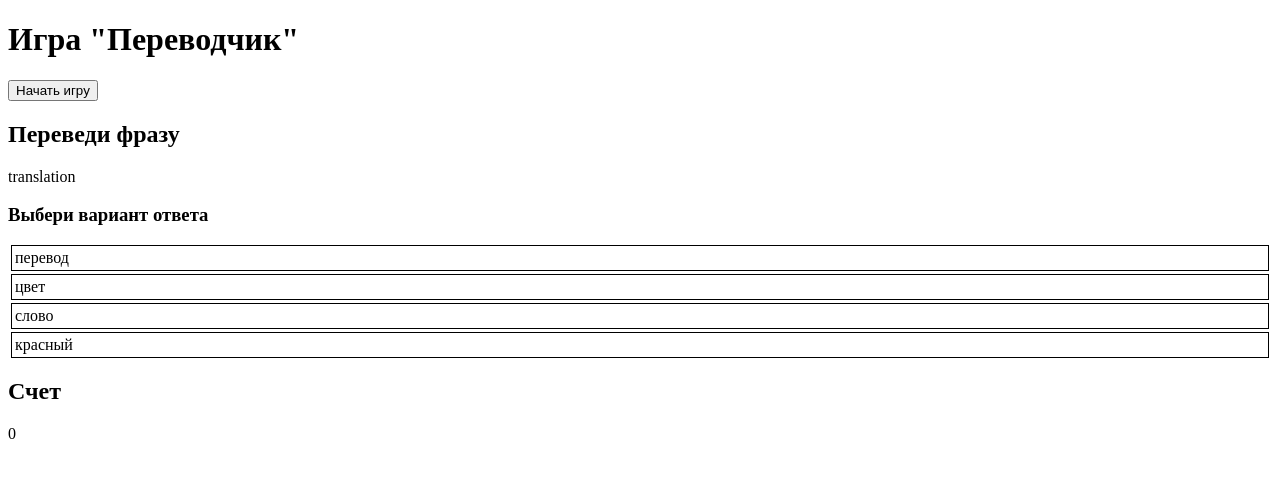
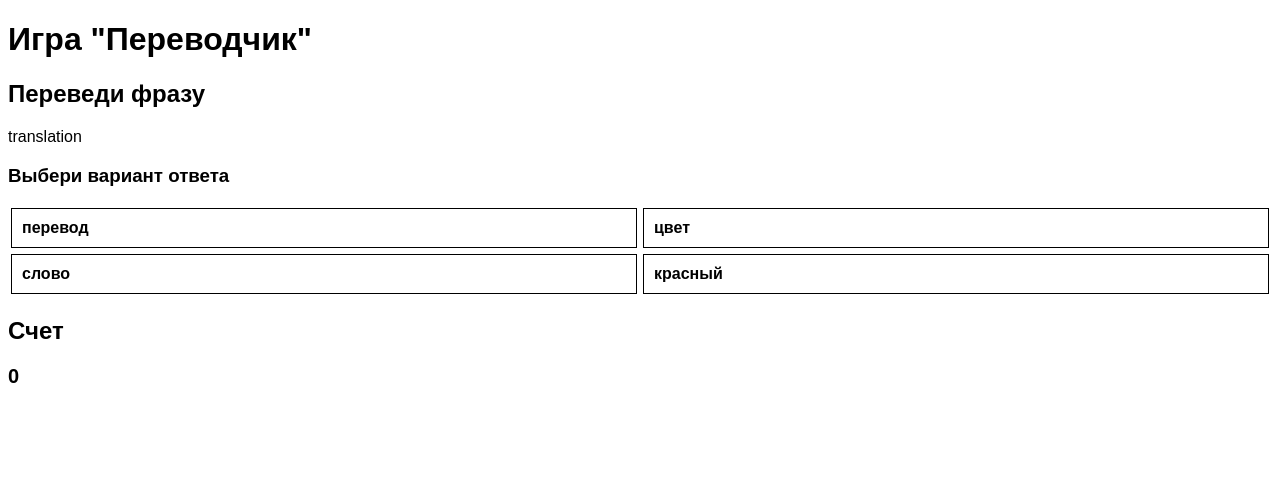
Before and after one commit to sozhegov/serezha, a plain HTML site: page translate_it/index.html in a window 1280 px wide. Both pictures are taken after a click on the button "Начать игру". Drawn offline with Linux system fonts and the light colour scheme.

Commit message:
Update translate it game

```diff
--- a/translate_it/index.html
+++ b/translate_it/index.html
@@ -1,61 +1,53 @@
-<!DOCTYPE html>
+<!doctype html>
 <html lang="en">
     <head>
         <meta charset="UTF-8" />
+        <meta name="viewport" content="width=device-width, initial-scale=1, user-scalable=no, minimum-scale=1.0" />
         <title>Translate it</title>
-        <style>
-            .translate-variant {
-                margin: 3px;
-                padding: 3px;
-                border: solid 1px black;
-            }
-            .translate-variant:hover {
-                cursor: pointer;
-                background-color: silver;
-            }
-        </style>
+        <link rel="stylesheet" href="translate_it.css" />
     </head>
     <body>
         <h1>Игра "Переводчик"</h1>
-        <button onclick="startGame()">Начать игру</button>
-        <h2>Переведи фразу</h2>
-        <div>
-            <p id="phrase"></p>
-            <h3>Выбери вариант ответа</h3>
-            <div id="translation"></div>
+        <button onclick="start(event)">Начать игру</button>
+        <div class="game-container hide" id="game-container">
+            <h2>Переведи фразу</h2>
+            <div class="select-variant">
+                <p id="phrase"></p>
+                <h3>Выбери вариант ответа</h3>
+                <div id="translation"></div>
+            </div>
+            <h2>Счет</h2>
+            <div id="points">0</div>
         </div>
-        <h2>Счет</h2>
-        <p id="points">0</p>
         <script src="translate_it.js"></script>
         <script type="text/javascript">
             const dictionary = {
-               'head': 'голова',
-               'body': 'тело',
-               'title': 'заголовок',
-               'color': 'цвет',
-               'white': 'белый',
-               'blue': 'синий',
-               'red': 'красный',
-               'style': 'стиль',
-               'width': 'ширина',
-               'solid': 'сплошной',
-               'black': 'черный',
-               'background': 'фон',
-               'game': 'игра',
-               'start': 'начать',
-               'translation': 'перевод',
-               'phrase': 'фраза',
-               'ask': 'спросить',
-               'word': 'слово',
+                head: "голова",
+                body: "тело",
+                title: "заголовок",
+                color: "цвет",
+                white: "белый",
+                blue: "синий",
+                red: "красный",
+                style: "стиль",
+                width: "ширина",
+                solid: "сплошной",
+                black: "черный",
+                background: "фон",
+                game: "игра",
+                start: "начать",
+                translation: "перевод",
+                phrase: "фраза",
+                ask: "спросить",
+                word: "слово"
+            };
+            const maxFails = 3;
+
+            function start(event) {
+                const gameContainer = document.getElementById("game-container");
+                const game = new TranslateIt(gameContainer, dictionary, maxFails)
+                game.startGame(event);
             }
-            const pointsStep = 10
-            const maxFails = 3
-            let points = 0
-            let fails = 0
-            let currentWord = ''
-            const pointsElement = document.getElementById('points')
-            const phraseElement = document.getElementById('phrase')
-            const translationElement = document.getElementById('translation')
         </script>
     </body>
 </html>
--- /dev/null
+++ b/translate_it/translate_it.css
@@ -0,0 +1,51 @@
+body {
+    font-family: Arial, Helvetica, sans-serif;
+}
+
+.game-container {
+    position: relative;
+    width: 100%;
+    height: 80%;
+    margin: 0;
+    padding: 0;
+    border: none;
+}
+.select-variant {
+    width: 100%;
+}
+#translation {
+    width: 100%;
+    display: flex;
+    flex-direction: row;
+    flex-wrap: wrap;
+}
+.translate-variant {
+    margin: 3px;
+    width: calc(50% - 28px);
+    padding: 10px;
+    border: solid 1px black;
+    font-weight: bold;
+    transition-property: background-color;
+    transition-duration: 1s;
+}
+.translate-variant:hover {
+    cursor: pointer;
+}
+
+.flash-red {
+    background-color: rgba(255, 0, 0, 0.5);
+}
+
+.flash-green {
+    background-color: rgba(0, 128, 0, 0.5);
+}
+
+#points {
+    width:100%;
+    font-size: 20px;
+    font-weight: bold;
+}
+
+.hide {
+    display: none;
+}
--- a/translate_it/translate_it.js
+++ b/translate_it/translate_it.js
@@ -1,71 +1,120 @@
-function startGame() {
-    if (points === 0) {
-        pointsElement.innerHTML = points;
-        askWord();
+class TranslateIt {
+    constructor(gameContainer, dictionary, maxFails) {
+        this.startButton = null;
+        this.pointsStep = 10;
+        this.maxFails = maxFails;
+        this.points = 0;
+        this.fails = 0;
+        this.currentWord = "";
+        this.gameContainer = gameContainer;
+        // TODO: строим верстку контейнера с игрой
+        this.pointsElement = gameContainer.querySelector("#points");
+        this.phraseElement = gameContainer.querySelector("#phrase");
+        this.translationElement = gameContainer.querySelector("#translation");
+        this.dictionary = dictionary;
+        this.variantSelected = false;
+    }
+
+    startGame(event) {
+        this.startButton = event.target;
+        if (this.points === 0) {
+            this.startButton.classList.add("hide");
+            this.gameContainer.classList.remove("hide");
+            this.pointsElement.innerHTML = this.points;
+            this.askWord();
         } else {
-        alert('Игра уже запущена!');
+            alert("Игра уже запущена!");
         }
     }
 
-function stopGame() {
-    alert('Игра окончена! Ваш счет: ' + points);
-    points = 0;
-    fails = 0;
+    stopGame() {
+        this.startButton.classList.remove("hide");
+        this.gameContainer.classList.add("hide");
+        alert("Игра окончена! Ваш счет: " + this.points);
+        this.points = 0;
+        this.fails = 0;
     }
 
-function askWord() {
-    const words = Object.keys(dictionary);
-    const translations = Object.values(dictionary);
-    const wordIndex = getRandomIndex(words.length);
-    currentWord = words[wordIndex];
-    phraseElement.innerHTML = currentWord;
-    const translateVariants = [dictionary[currentWord]];
+    askWord() {
+        const words = Object.keys(this.dictionary);
+        const translations = Object.values(this.dictionary);
+        const wordIndex = this.getRandomIndex(words.length);
+        this.currentWord = words[wordIndex];
+        this.phraseElement.innerHTML = this.currentWord;
+        const translateVariants = [this.dictionary[this.currentWord]];
         while (translateVariants.length < 4) {
-        const variantIndex = getRandomIndex(words.length);
+            const variantIndex = this.getRandomIndex(words.length);
             if (variantIndex !== wordIndex) {
                 translateVariants.push(translations[variantIndex]);
             }
         }
 
-    translationElement.innerHTML = '';
-    shuffleArray(translateVariants);
-    translateVariants.forEach(translate => {
-        const div = document.createElement('div');
-        div.classList.add('translate-variant');
+        this.translationElement.innerHTML = "";
+        this.shuffleArray(translateVariants);
+        translateVariants.forEach((translate) => {
+            const div = document.createElement("div");
+            div.classList.add("translate-variant");
             div.innerHTML = translate;
-        div.addEventListener('click', checkSelectedVariant);
-        translationElement.appendChild(div);
+            div.addEventListener("click", (event) => {
+                this.checkSelectedVariant(event, this);
             });
+            this.translationElement.appendChild(div);
+        });
+        this.variantSelected = false;
     }
 
-function increasePoints() {
-    points += pointsStep;
-    pointsElement.innerHTML = points;
+    increasePoints() {
+        this.points += this.pointsStep;
+        this.pointsElement.innerHTML = this.points;
     }
 
-function increaseFails() {
-    fails++;
+    increaseFails() {
+        this.fails++;
     }
 
-function checkSelectedVariant(event) {
+    checkSelectedVariant(event, game) {
+        if (!this.variantSelected) {
+            this.variantSelected = true;
+            const translateVariants = document.querySelectorAll(".translate-variant");
             const selectedVariant = event.target.innerHTML;
-    if (selectedVariant === dictionary[currentWord]) {
-        increasePoints();
-        askWord();
+            if (selectedVariant === game.dictionary[game.currentWord]) {
+                game.increasePoints();
+                game.flashGreen(event.target);
+                setTimeout(function () {
+                    game.askWord();
+                }, 1500);
             } else {
-        increaseFails();
-        if (fails >= maxFails) {
-            stopGame();
+                game.increaseFails();
+                if (game.fails >= game.maxFails) {
+                    game.stopGame();
                 } else {
-            askWord();
+                    game.flashRed(event.target);
+                    translateVariants.forEach((translateVariant) => {
+                        if (translateVariant.innerHTML === game.dictionary[game.currentWord]) {
+                            game.flashGreen(translateVariant);
+                        }
+                    });
+                    setTimeout(function () {
+                        game.askWord();
+                    }, 5000);
+                }
             }
         }
     }
 
-function getRandomIndex(max) {
+    flashGreen(element) {
+        element.classList.toggle("flash-green");
+    }
+
+    flashRed(element) {
+        element.classList.toggle("flash-red");
+    }
+
+    getRandomIndex(max) {
         return Math.round(Math.random() * (max - 1));
     }
 
-function shuffleArray(array) {
+    shuffleArray(array) {
         array.sort(() => Math.random() - 0.5);
     }
+}
```
Lines whose indentation alone changed are shown as unchanged.
